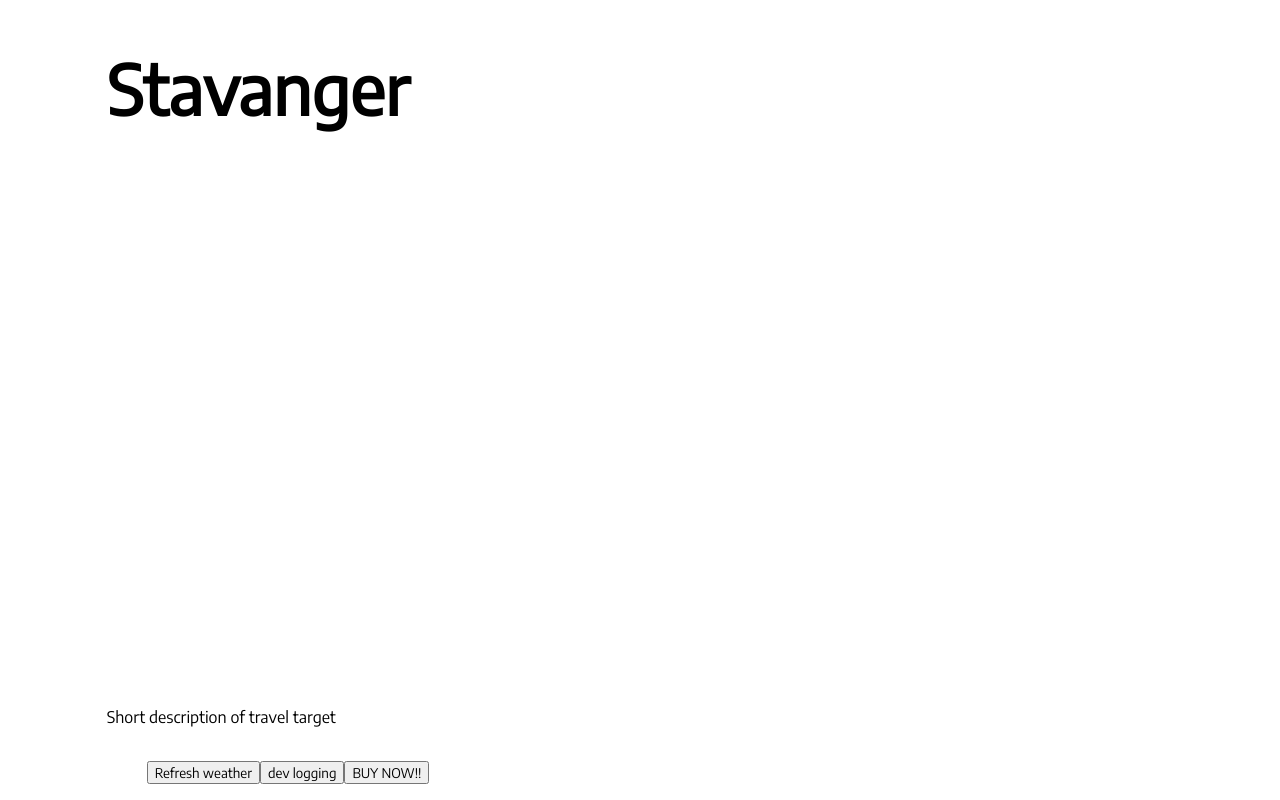
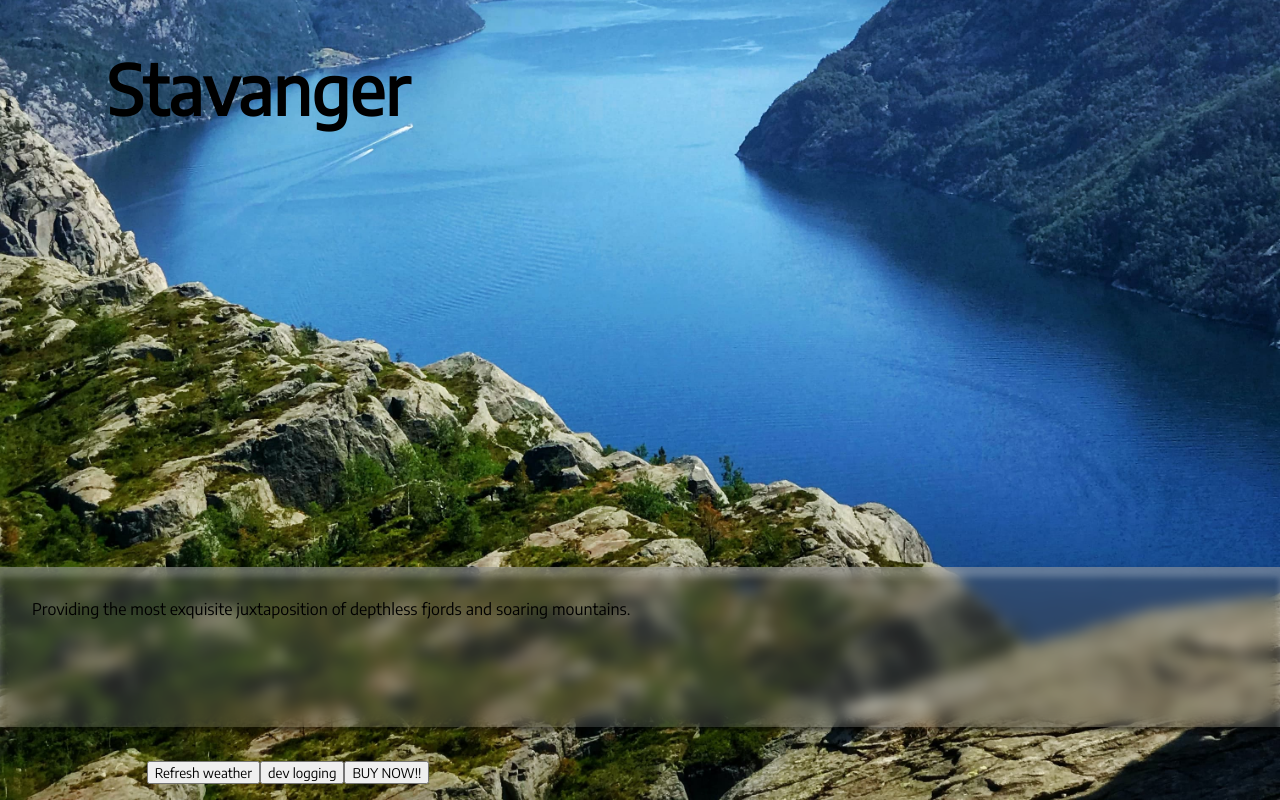
Before and after one commit to LarsGKodehode/knowCation, a plain HTML site: page index.html in a window 1280 px wide. Drawn offline with Linux system fonts and the light colour scheme.

Commit message:
bare minimum of page up and running

```diff
--- /dev/null
+++ b/components/utility.js
@@ -0,0 +1,19 @@
+const externalGrabber = () => {
+  // ===== PUBLIC METHODS =====
+  /**
+   * Fetches externaly stored data
+   */
+  async function fetchResource(path) {
+    const newDataRaw = await fetch(path);
+    const newDataParsed = await newDataRaw.json();
+    return newDataParsed;
+  };
+
+
+
+  return {
+    fetchResource,
+  };
+};
+
+export const ExternalGrabber = externalGrabber();
--- a/components/weather-widget.js
+++ b/components/weather-widget.js
@@ -47,12 +47,11 @@ const weatherWidget = (createInfo) => {
     // place to store retrived data
     let newForecast = [];
 
-    // API endpoint
+    // API endpoint for Norways "Meteorologisk institutt"
     const url = `https://api.met.no/weatherapi/locationforecast/2.0/compact?lat=${coordinates.latitude}&lon=${coordinates.longitude}`;
     // Header to send with request
     const header = new Headers({
       "User-Agent": navigator.userAgent,
-      "cache": "force-cache",
     });
 
     // fetch and parse
--- a/css/index.css
+++ b/css/index.css
@@ -35,16 +35,33 @@ ul {
 
   justify-content: space-between;
   align-items: flex-end;
+
+  background-color: cornflowerblue;
 }
 
 #main-container > h1 {
+  /* placement in grid */
   grid-column: 2 / 3;
   grid-row: 1 / 2;
 }
 
 #main-container > p {
-  grid-column: 2 / 3;
+  /* placement in grid */
+  grid-column: 1 / 4;
   grid-row: 2/ 3;
+
+  /* size */
+  width: 100%;
+  height: 10em;
+
+  /* form */
+  box-sizing: border-box;
+  padding: 2em;
+
+  /* FIGMA COPY/PASTA */
+  background: rgba(87, 87, 87, 0.4);
+  box-shadow: 0px 4px 4px rgba(0, 0, 0, 0.5), inset 0px 10px 6px rgba(255, 255, 255, 0.25);
+  backdrop-filter: blur(7px);
 }
 
 #main-container > nav {
--- /dev/null
+++ b/data/cargoManifest.json
@@ -0,0 +1,8 @@
+[
+  {
+    "name": "stavanger",
+    "resources": [
+      "./data/stavanger.json"
+    ]
+  }
+]
--- /dev/null
+++ b/data/stavanger.json
@@ -0,0 +1,15 @@
+{
+  "name": "Stavanger",
+  "coordinates": {"latitude": 58.963333, "longitude": 5.718889},
+  "type": "city",
+  "cards": [
+    {
+      "description": "Street market open to all. All the natives sit here and drink traditional, homebrewn ales.",
+      "image": "./data/images/stavanger_image_1.jpg"
+    },
+    {
+      "description": "Providing the most exquisite juxtaposition of depthless fjords and soaring mountains.",
+      "image": "./data/images/stavanger_image_2.jpg"
+    }
+  ]
+}
--- a/index.html
+++ b/index.html
@@ -18,12 +18,12 @@
 
   <div id="main-container">
 
-    <h1>Stavanger</h1>
-    <p>Short description of travel target</p>
+    <h1 id="main-title">Stavanger</h1>
+    <p id="main-description">Short description of travel target</p>
 
     <div id="map"></div>
 
-    <nav>
+    <nav id="button-wrapper">
       <ul>
         <li class="button1"><input type="button" id="refresh-weather" value="Refresh weather"></li>
         <li class="button2"><input type="button" id="dev-log" value="dev logging"></li>
--- a/index.js
+++ b/index.js
@@ -1,4 +1,21 @@
 import weatherWidget from "./components/weather-widget.js";
+import { ExternalGrabber } from "./components/utility.js";
+
+// Debug flags
+const DEBUG_FLAGS = {
+  "DEBUG_LOG": true,
+};
+
+// page targets
+const target = {
+  mainContainer: document.getElementById("main-container"),
+  mainTitle: document.getElementById("main-title"),
+  mainDescription: document.getElementById("main-description"),
+};
+console.log(target)
+
+// run site
+initializePage(DEBUG_FLAGS);
 
 // create instance for Stavanger
 const weatherOutput = weatherWidget({
@@ -7,6 +24,63 @@ const weatherOutput = weatherWidget({
 });
 
 
+
+// ===== MAIN =====
+async function initializePage(options = false) {
+  // Fetch location list
+  const locations = await ExternalGrabber.fetchResource("/data/cargoManifest.json");
+  if(options.DEBUG_LOG) {
+    console.log(`Locations list:`);
+    console.dir(locations);
+  };
+
+  // Fetch data for all the locations
+  let locationData = await Promise.all(locations.map( async (location) => {
+    return await ExternalGrabber.fetchResource(location.resources);
+  }));
+  if(options.DEBUG_LOG) {
+    console.log(`Locations data:`);
+    console.dir(locationData);
+  };
+
+  // TODO: skipping for now
+  // append weather data to instances
+  // for( const entry of locationData) {
+  //   console.log(entry);
+  // };
+  // if(options.DEBUG_LOG) {
+  //   console.log(`Locations data:`);
+  //   console.dir(locationData);
+  // };
+
+  // render grabbed data
+  const cardData = locationData[0].cards[1];
+
+  // insert title
+  target.mainTitle.textContent = locationData[0].name;
+
+  // attach image
+  /**
+   * for some reasons inline styling overwrote background positioning,
+   * could be necassary to load a default image to apply styling that stays
+   * (browser optimization, discarding unused style attributes?)
+   */
+  setCSS(target.mainContainer, {
+    "background-image": `url(${cardData.image})`,
+    "background-position": "bottom",
+    "background-size": "cover",
+  });
+
+  // attach short descriptive hook
+  target.mainDescription.textContent = cardData.description;g
+
+};
+
+// ===== HELPERS =====
+function setCSS(element, style) {
+  for (const property in style)
+      element.style[property] = style[property];
+};
 
 
 // ===== DEVELOPMENT STUFF =====
```
Also changed, not shown: data/images/stavanger_image_1.jpg (added), data/images/stavanger_image_2.jpg (added).
